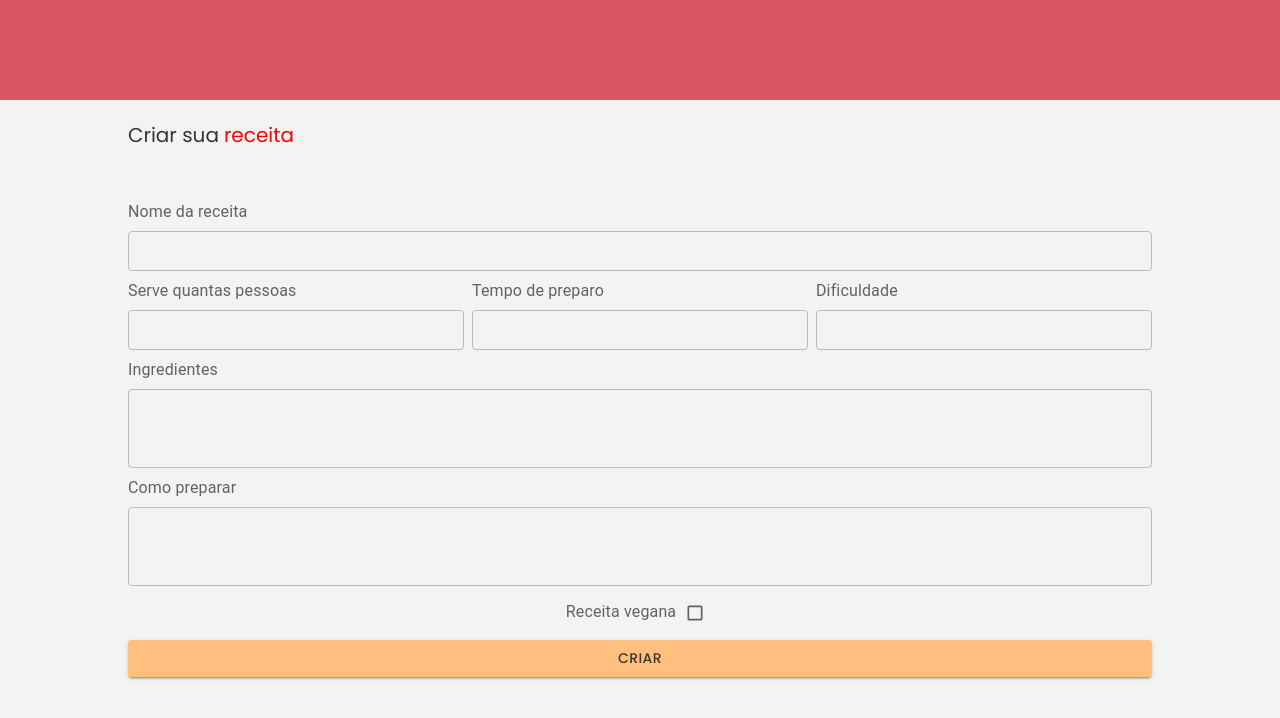
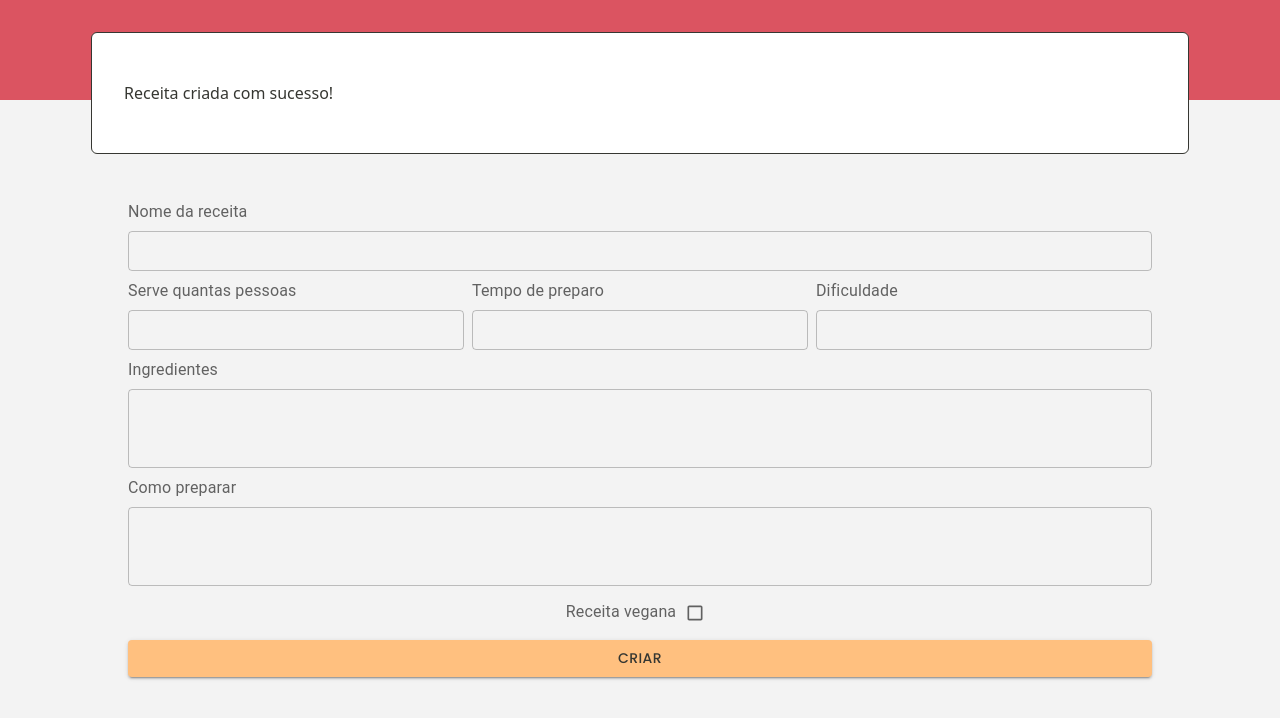
Before and after one commit to jpcastro14/gitapps, a React (Vite) app in the folder gitapps/: page /recipeform in a window 1280 px wide. Shown: the top 718 px of the page. Built offline with nearby package versions, Linux system fonts and the light colour scheme.

Commit message:
Refactor: Correcting Alert Message type

```diff
--- a/gitapps/src/Components/AlertComponent/index.tsx
+++ b/gitapps/src/Components/AlertComponent/index.tsx
@@ -2,8 +2,12 @@ import { Container } from "./styles";
 
 import { AlertProps } from "./types";
 
-function AlertComponent({ message }: AlertProps) {
-  return <Container>{message}</Container>;
+function AlertComponent({ children, open }: AlertProps) {
+  return (
+    <Container open={open}>
+      <p>{children}</p>
+    </Container>
+  );
 }
 
 export default AlertComponent;
--- a/gitapps/src/Components/AlertComponent/types.ts
+++ b/gitapps/src/Components/AlertComponent/types.ts
@@ -1,6 +1,6 @@
 import { ReactNode } from "react"
 
 export type AlertProps = {
-    message: ReactNode
-    open?: boolean
+    children: ReactNode
+    open: boolean
 }
--- a/gitapps/src/Components/RecipeComponent/RecipeForm/index.tsx
+++ b/gitapps/src/Components/RecipeComponent/RecipeForm/index.tsx
@@ -45,7 +45,7 @@ function RecipeForm() {
   return (
     <>
       <TopDecorativeBar />
-      <AlertComponent message="Receita criada com sucesso!" open={true} />
+      <AlertComponent children="Receita criada com sucesso!" open={true} />
       <Container>
         <TopFormNav>
           <p>Criar sua</p> <span> receita</span>
```
